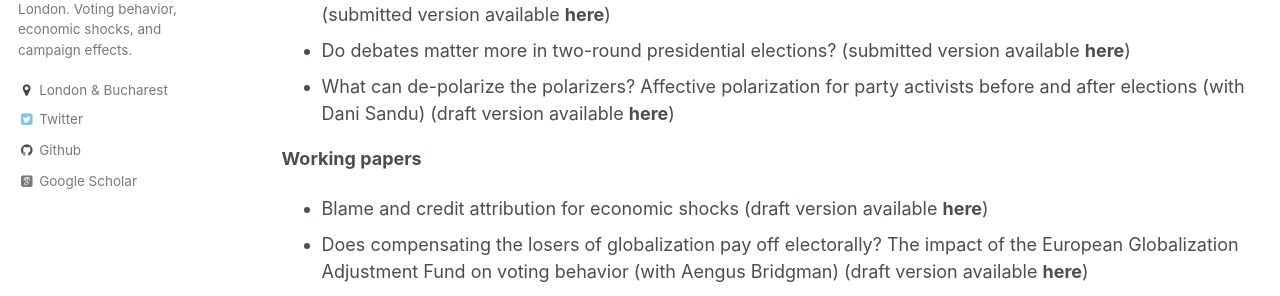
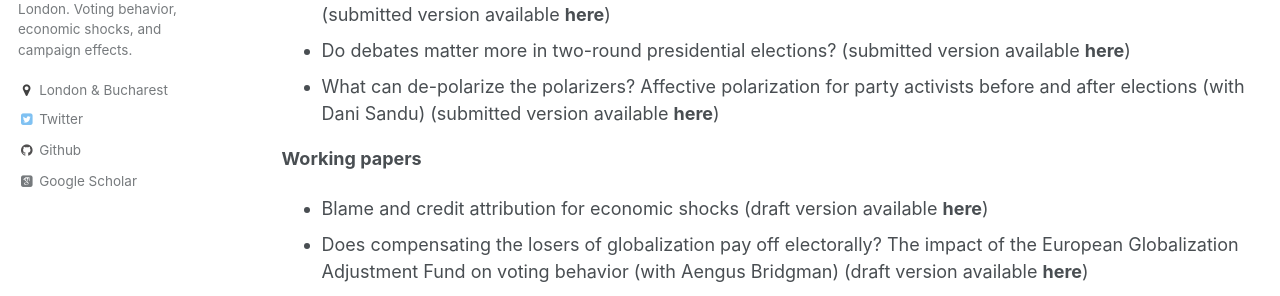
Before and after one commit to costinciobanu/costinciobanu.github.io, a Jekyll site: the page built from _pages/research.md, in a window 1280 px wide and 990 px high. Shown: the part 426-722 px from the top of the window. Built offline with Jekyll 4.4.1, drawn with Linux system fonts in a browser that asks for light colours; some web fonts are replaced.

Commit message:
Update research.md

```diff
--- a/_pages/research.md
+++ b/_pages/research.md
@@ -15,7 +15,7 @@ author_profile: true
 
 * Offshoring, Automation, and Support for Radical Political Action (with Leonardo Baccini and Krzysztof Pelc) (submitted version available [<b>here</b>](https://www.dropbox.com/s/8pe5detnvy8pwak/Baccini%20Ciobanu%20Pelc%20-%20Automation%20Offshoring.pdf?dl=0))
 * Do debates matter more in two-round presidential elections? (submitted version available [<b>here</b>](https://www.dropbox.com/s/8obtp0nqgqdp6fd/Ciobanu%20-%20Debates.pdf?dl=0))
-* What can de-polarize the polarizers? Affective polarization for party activists before and after elections (with Dani Sandu) (draft version available [<b>here</b>](https://www.dropbox.com/s/o2ukgnwatc79457/Ciobanu%20and%20Sandu%20-%20Affective%20polarization.pdf?dl=0))
+* What can de-polarize the polarizers? Affective polarization for party activists before and after elections (with Dani Sandu) (submitted version available [<b>here</b>](https://www.dropbox.com/s/o2ukgnwatc79457/Ciobanu%20and%20Sandu%20-%20Affective%20polarization.pdf?dl=0))
 
 
 <b>Working papers</b>
```
